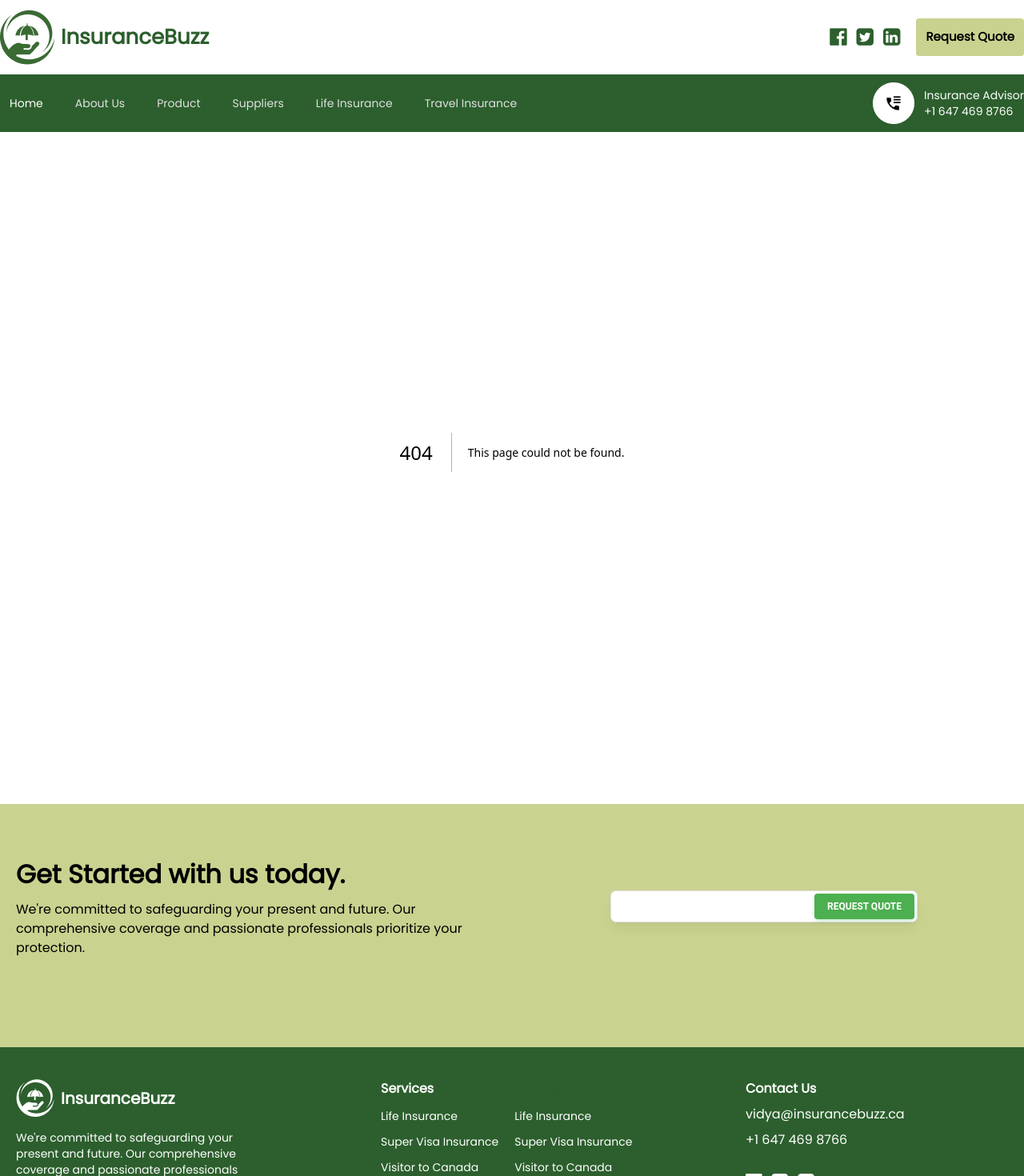
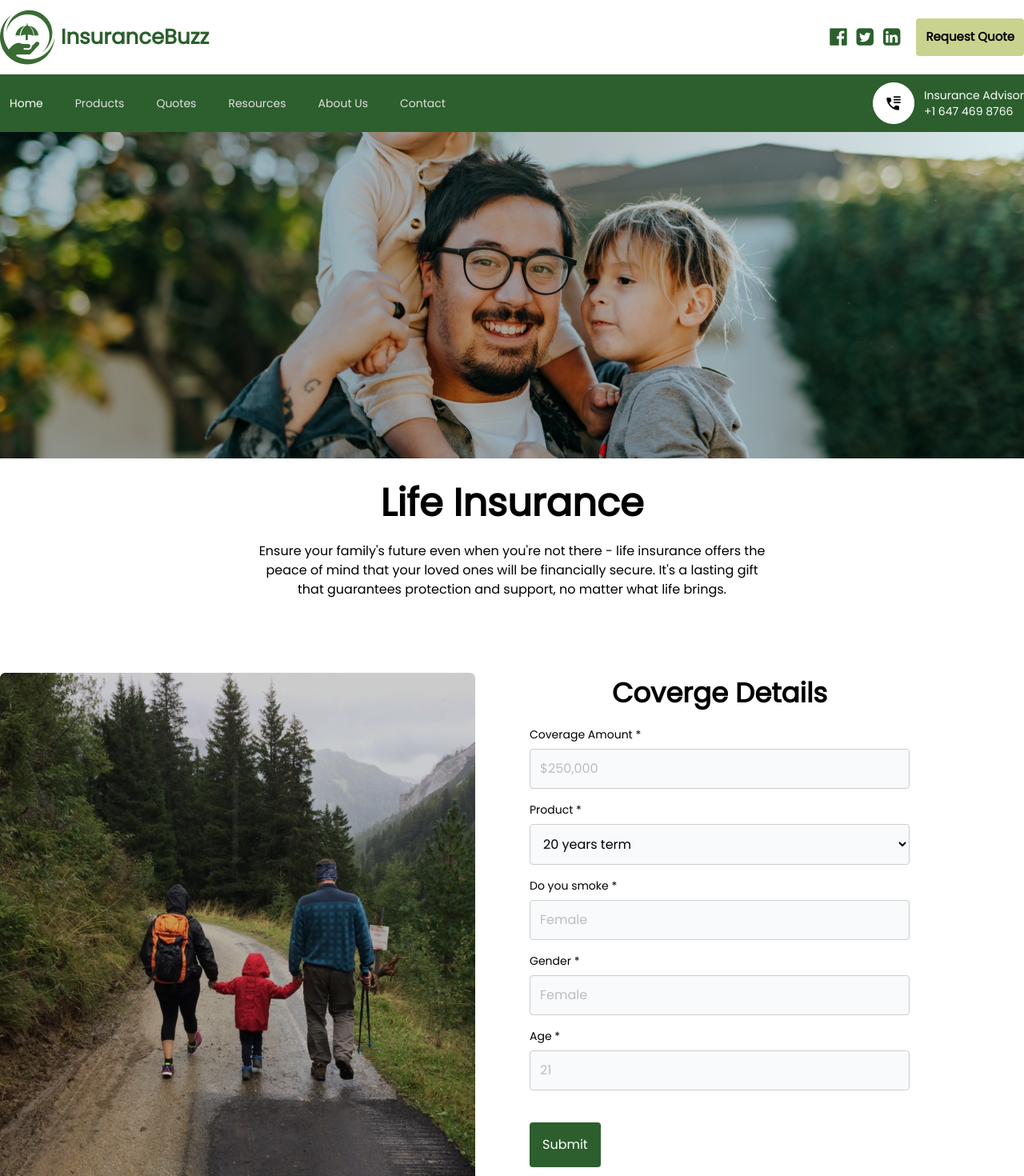
Before and after one commit to stechx1/insurance-buzz-v2, a Next.js app: page /life-insurance in a window 1280 px wide. Before the commit this address had no page. Shown: the top 1470 px of the page at 80% size. Built offline with nearby package versions, Linux system fonts and the light colour scheme.

Commit message:
Coverage Detail

```diff
--- /dev/null
+++ b/components/CoverageDetail/index.js
@@ -0,0 +1,56 @@
+export const CoverageDetail = () => {
+  return (
+    <div className="flex md:flex-row flex-col gap-3 mt-20 justify-between">
+
+      <div className="flex flex-1 ">
+
+        <img src="/images/coveragedetail.png" alt="coveragedetail" className="rounded-md" />
+
+      </div>
+
+      <div className="flex  flex-1 ">
+
+        <div className="flex flex-col gap-4 lg:w-[80%] w-full px-4">
+          <span className="text-[34px] font-semibold text-black text-center">Coverge Details</span>
+
+          <div className="flex flex-col gap-2">
+            <span className="text-sm">Coverage Amount *</span>
+            <input type="text" name="amounr" id="amount" placeholder="$250,000" className="bg-[#F8FAFC] rounded px-3 py-3 border border-[#CDCDCD]" />
+
+          </div>
+
+          <div className="flex flex-col gap-2">
+            <span className="text-sm">Product *</span>
+            <select name="" id="" className="bg-[#F8FAFC] rounded px-3 py-3 border border-[#CDCDCD]">
+              <option value="20 years term">20 years term</option>
+            </select>
+          </div>
+
+          <div className="flex flex-col gap-2">
+            <span className="text-sm">Do you smoke *</span>
+            <input type="text" name="amounr" placeholder="Female" id="amount" className="bg-[#F8FAFC] rounded px-3 py-3 border border-[#CDCDCD]" />
+
+          </div>
+
+          <div className="flex flex-col gap-2">
+            <span className="text-sm">Gender *</span>
+            <input type="text" name="amounr" id="amount" placeholder="Female" className="bg-[#F8FAFC] rounded px-3 py-3 border border-[#CDCDCD]" />
+
+          </div>
+
+          <div className="flex flex-col gap-2">
+            <span className="text-sm">Age *</span>
+            <input type="text" name="amounr" id="amount" placeholder="21" className="bg-[#F8FAFC] rounded px-3 py-3 border border-[#CDCDCD]" />
+
+          </div>
+
+
+
+          <button className="bg-[#2C5F2D] mt-6 p-4 rounded text-white w-fit">Submit</button>
+        </div>
+
+      </div>
+
+    </div>
+  )
+}
--- a/components/Navbar/MainNav.js
+++ b/components/Navbar/MainNav.js
@@ -4,11 +4,11 @@ import { Bars3Icon, BellIcon, XMarkIcon } from '@heroicons/react/24/outline'
 
 const navigation = [
   { name: 'Home', current: true },
+  { name: 'Products', current: false },
+  { name: 'Quotes', current: false },
+  { name: 'Resources', current: false },
   { name: 'About Us', current: false },
-  { name: 'Product', current: false },
-  { name: 'Suppliers', current: false },
-  { name: 'Life Insurance', current: false },
-  { name: 'Travel Insurance', current: false },
+  { name: 'Contact', current: false },
 
 ]
 
--- /dev/null
+++ b/pages/life-insurance.js
@@ -0,0 +1,20 @@
+import { CoverageDetail } from '@/components/CoverageDetail'
+import React from 'react'
+
+const LifeInsurance = () => {
+  return (
+    <div className='flex flex-col gap-5'>
+
+      <img src="/images/lifeinsurance.png" alt='lifeinsurance' className='w-full' />
+
+      <div className='flex flex-col gap-3 '>
+        <span className='text-[48px] text-black text-center font-bold'>Life Insurance</span>
+        <span className='lg:w-[50%] sm:w-[70%] w-[100%] text-center m-auto'>Ensure your family's future even when you're not there - life insurance offers the peace of mind that your loved ones will be financially secure. It's a lasting gift that guarantees protection and support, no matter what life brings.</span>
+        <CoverageDetail />
+      </div>
+
+    </div>
+  )
+}
+
+export default LifeInsurance
```
Also changed, not shown: public/images/coveragedetail.png (added), public/images/lifeinsurance.png (added).
